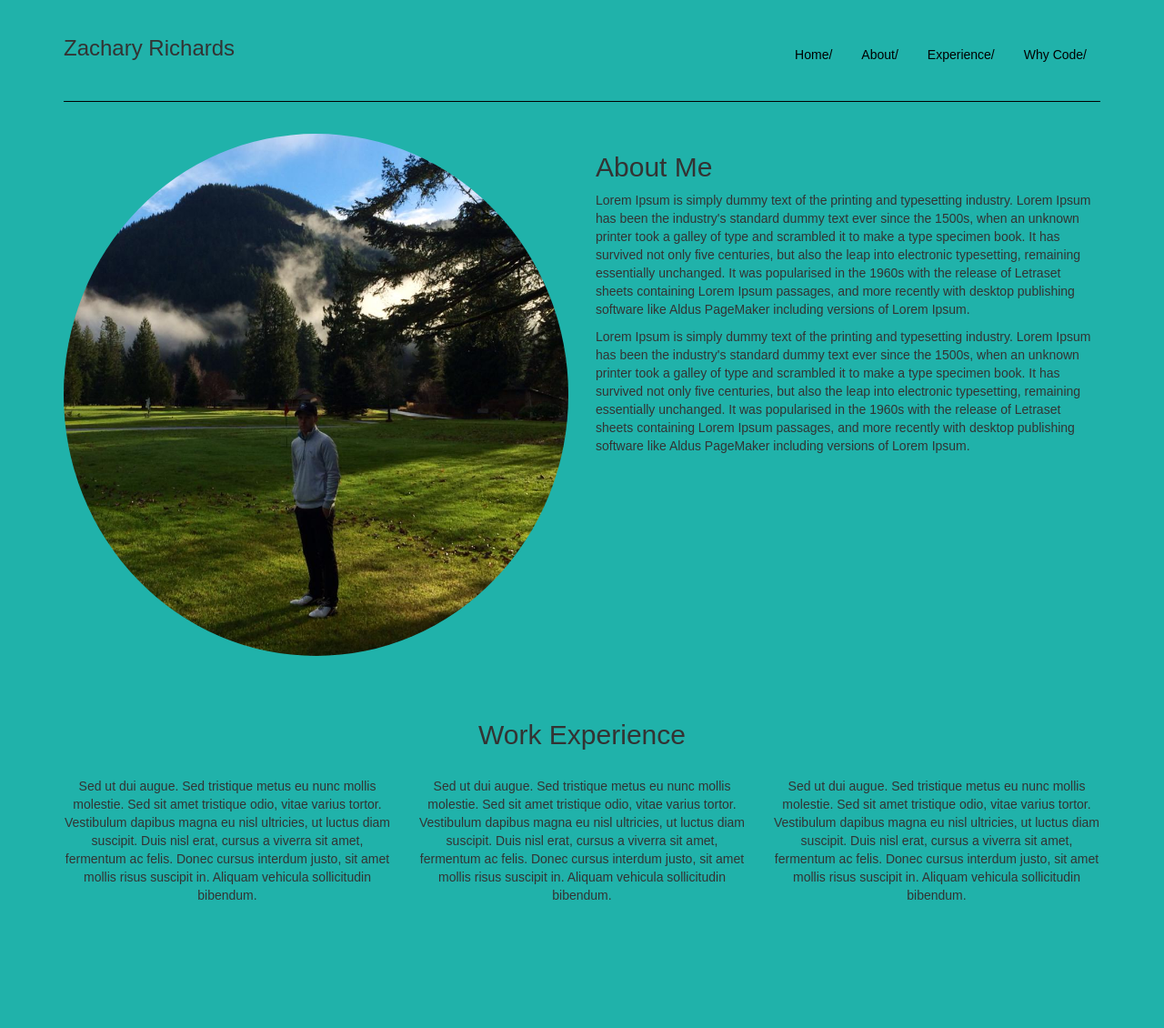
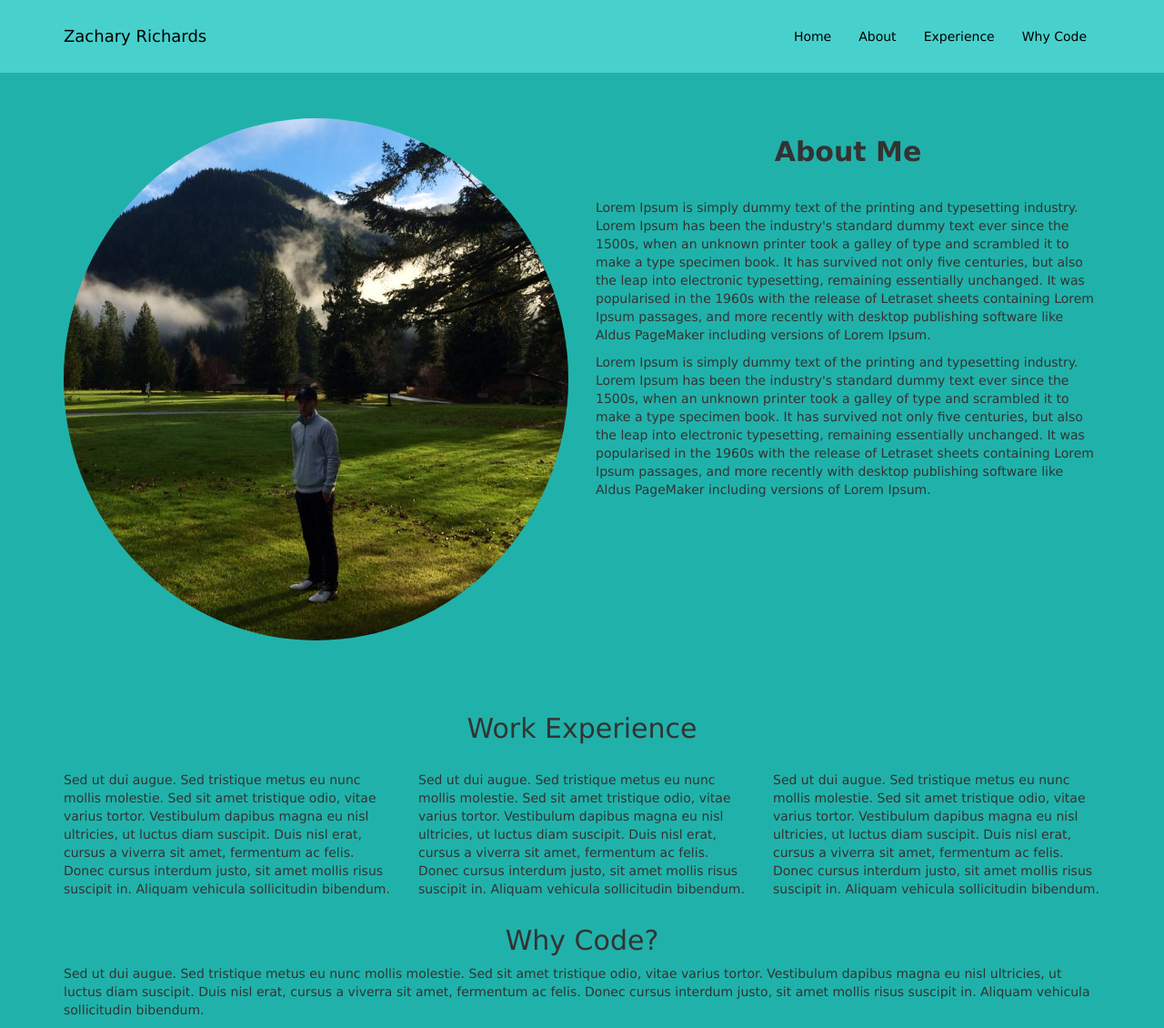
Before and after one commit to zacharyjrich/ZachRichards-Portfolio, a plain HTML site: page index.html in a window 1280 px wide. Shown: the whole page at 91% size. Before the commit the page ends 1004 px from the top, so only its background shows below. Drawn offline with Linux system fonts and the light colour scheme.

Commit message:
Added why-code section

```diff
--- a/css/styles.css
+++ b/css/styles.css
@@ -1,25 +1,43 @@
 body {
   background-color: #20b2aa;
-  font-family: sans-serif;
+  font-family: Verdana, sans-serif;
+
 }
 
-.page-header {
-  border-bottom: 1px solid black;
-  padding-bottom: 35px;
-  margin-bottom: 35px;
-}
-.nav a {
-  color: black;
+/*Header Section*/
+
+.navbar {
+  padding-top: 15px;
+  padding-bottom: 15px;
+  border: 0;
+  border-radius: 0;
+  background-color: #48d1cc;
 }
 
-.nav a:after {
-  content: "/";
+.navbar-brand {
+  color: black !important;
 }
 
-.experience {
+.navSection a {
+  color: black !important;
+}
+
+.navSection a:hover {
+  color: white !important;
+}
+
+ /*About Section*/
+.about-me {
   margin-top: 50px;
 }
 
-.experience h2 {
+.about-me h2 {
+  margin-bottom: 35px;
+}
+
+/*Experience Section*/
+
+.experience-section h2 {
+  margin-top: 80px;
   margin-bottom: 30px;
 }
--- a/index.html
+++ b/index.html
@@ -6,17 +6,21 @@
     <title>Zach's Web Portfolio</title>
   </head>
   <body>
+    <nav class="navbar navbar-default">
       <div class="container">
-      <header class="page-header">
-        <ul class="nav nav-pills pull-right">
+        <div class="navbar-header">
+          <a class="navbar-brand" href="#">Zachary Richards</a>
+        </div>
+        <div class="collapse navbar-collapse navSection">
+          <ul class="nav navbar-nav navbar-right">
             <li><a href="#">Home</a></li>
             <li><a href="#">About</a></li>
             <li><a href="#">Experience</a></li>
             <li><a href="#">Why Code</a></li>
           </ul>
-        <h3>Zachary Richards</h3>
-      </header>
         </div>
+      </div>
+    </nav>
 
     <div class="container about-me">
       <div class="row">
@@ -24,7 +28,7 @@
           <img src="images/zach-outdoor.jpg" class="img-circle margin img-responsive" alt="man standing on golf course">
         </div>
         <div class="col-md-6">
-          <h2>About Me</h2>
+          <h2 class="text-center"><strong>About Me</strong></h2>
           <p>Lorem Ipsum is simply dummy text of the printing and typesetting industry. Lorem Ipsum has been the industry's standard dummy text ever since the 1500s, when an unknown printer took a galley of type and scrambled it to make a type specimen book. It has survived not only five centuries, but also the leap into electronic typesetting, remaining essentially unchanged. It was popularised in the 1960s with the release of Letraset sheets containing Lorem Ipsum passages, and more recently with desktop publishing software like Aldus PageMaker including versions of Lorem Ipsum.</p>
 
           <p>Lorem Ipsum is simply dummy text of the printing and typesetting industry. Lorem Ipsum has been the industry's standard dummy text ever since the 1500s, when an unknown printer took a galley of type and scrambled it to make a type specimen book. It has survived not only five centuries, but also the leap into electronic typesetting, remaining essentially unchanged. It was popularised in the 1960s with the release of Letraset sheets containing Lorem Ipsum passages, and more recently with desktop publishing software like Aldus PageMaker including versions of Lorem Ipsum.</p>
@@ -32,10 +36,10 @@
       </div>
     </div>
 
-    <div class="container experience text-center">
-      <h2>Work Experience</h2>
+    <div class="container experience-section">
+      <h2 class="text-center">Work Experience</h2>
       <div class="row">
-        <div class="col-md-4">
+        <div class="col-md-4 pull-left">
           <p>Sed ut dui augue. Sed tristique metus eu nunc mollis molestie. Sed sit amet tristique odio, vitae varius tortor. Vestibulum dapibus magna eu nisl ultricies, ut luctus diam suscipit. Duis nisl erat, cursus a viverra sit amet, fermentum ac felis. Donec cursus interdum justo, sit amet mollis risus suscipit in. Aliquam vehicula sollicitudin bibendum.</p>
         </div>
         <div class="col-md-4">
@@ -44,13 +48,15 @@
         <div class="col-md-4">
           <p>Sed ut dui augue. Sed tristique metus eu nunc mollis molestie. Sed sit amet tristique odio, vitae varius tortor. Vestibulum dapibus magna eu nisl ultricies, ut luctus diam suscipit. Duis nisl erat, cursus a viverra sit amet, fermentum ac felis. Donec cursus interdum justo, sit amet mollis risus suscipit in. Aliquam vehicula sollicitudin bibendum.</p>
         </div>
-
       </div>
     </div>
 
-
+    <div class="container why-code">
+      <h2 class="text-center">Why Code?</h2>
+      <p>Sed ut dui augue. Sed tristique metus eu nunc mollis molestie. Sed sit amet tristique odio, vitae varius tortor. Vestibulum dapibus magna eu nisl ultricies, ut luctus diam suscipit. Duis nisl erat, cursus a viverra sit amet, fermentum ac felis. Donec cursus interdum justo, sit amet mollis risus suscipit in. Aliquam vehicula sollicitudin bibendum.</p>
 
     </div>
 
+
   </body>
 </html>
```
Lines whose indentation alone changed are shown as unchanged.
